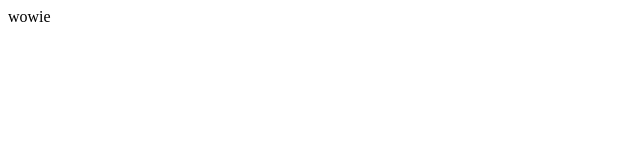
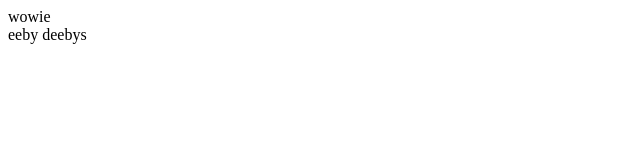
Before and after one commit to 123azemak/git-one, a plain HTML site: page index.html in a window 1280 px wide. Shown: the full height of the page, 0-640 px from the left. Drawn offline with Linux system fonts and the light colour scheme.

Commit message:
added new branch

```diff
--- a/index.html
+++ b/index.html
@@ -6,5 +6,7 @@
   </head>
   <body>
     wowie
+    <br>
+    eeby deebys
   </body>
 </html>
```
